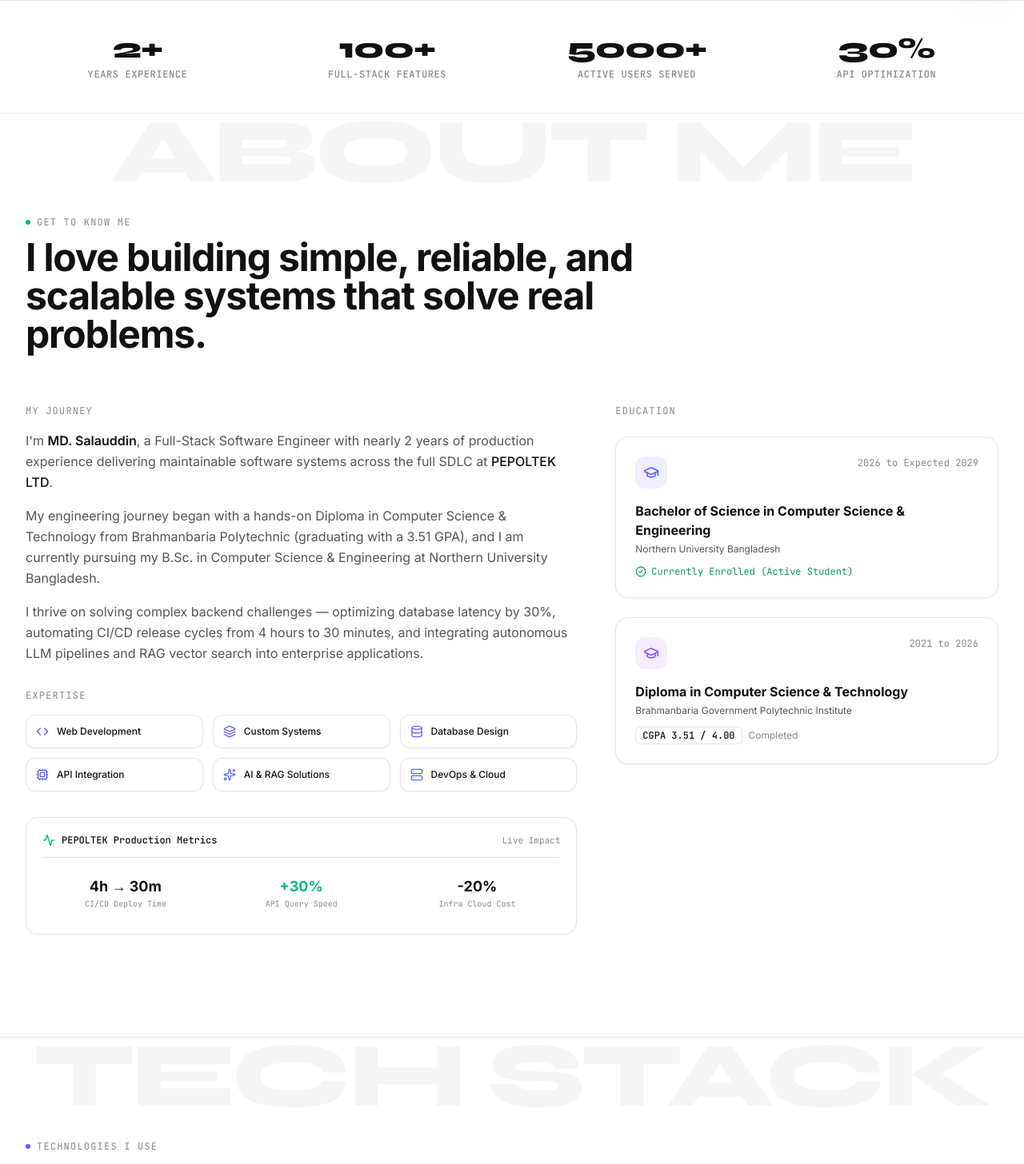
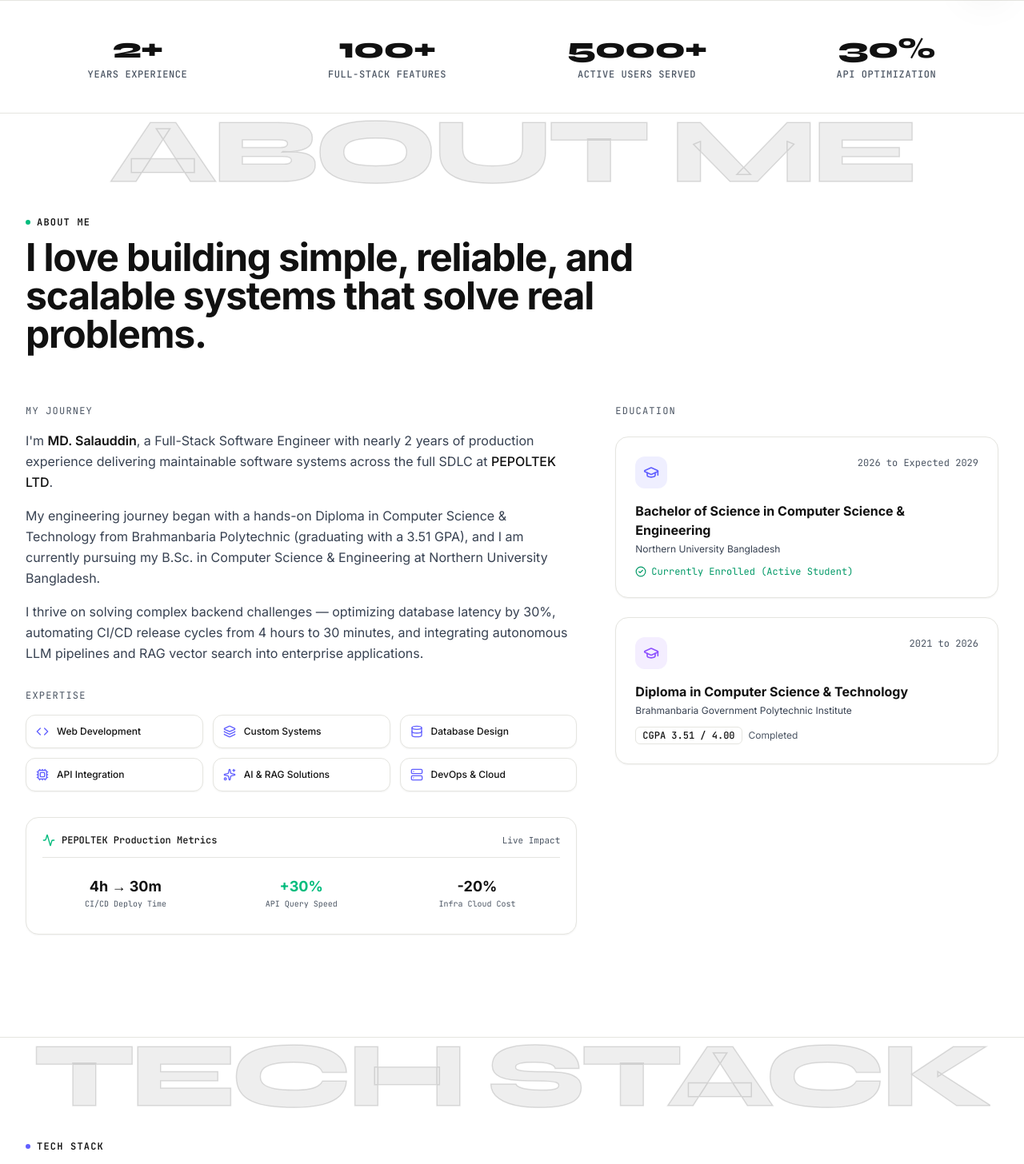
Before and after one commit to salauddin85/salauddin_portfolio_2026, a Next.js app: page / in a window 1280 px wide. Shown: the part 800-2256 px from the top of the page at 80% size. Built offline with nearby package versions, Linux system fonts and the light colour scheme.

Commit message:
updated work and techstack text

```diff
--- a/src/app/globals.css
+++ b/src/app/globals.css
@@ -13,8 +13,8 @@
   --accent-violet: #6366F1;
   --accent-cyan: #0284C7;
   --text-primary: #111111;
-  --text-secondary: #555555;
-  --text-muted: #888888;
+  --text-secondary: #374151;
+  --text-muted: #4B5563;
   --success-green: #10B981;
   --error-red: #EF4444;
   --hero-name-stroke: #111111;
@@ -23,11 +23,12 @@
   --btn-pill-bg: #111111;
   --btn-pill-text: #FFFFFF;
   --btn-pill-hover: #262626;
-  --watermark-color: rgba(0, 0, 0, 0.04);
+  --watermark-color: rgba(17, 17, 17, 0.07);
+  --watermark-stroke: 1.5px rgba(17, 17, 17, 0.13);
 }
 
 .dark {
-  /* Dark Theme Palette (SRS 5.2.1) */
+  /* Dark Theme Palette (SRS 5.2.1) - Preserved Unchanged */
   --bg-deep: #0A0A0F;
   --bg-surface: #12121A;
   --bg-elevated: #1A1A26;
@@ -50,6 +51,7 @@
   --btn-pill-text: #0A0A0F;
   --btn-pill-hover: #E2E8F0;
   --watermark-color: rgba(255, 255, 255, 0.035);
+  --watermark-stroke: 0px transparent;
 }
 
 @theme {
@@ -83,6 +85,7 @@ body {
   font-weight: 900;
   text-transform: uppercase;
   color: var(--watermark-color);
+  -webkit-text-stroke: var(--watermark-stroke, 0px transparent);
   letter-spacing: -0.04em;
   user-select: none;
   pointer-events: none;
--- a/src/components/About.jsx
+++ b/src/components/About.jsx
@@ -36,9 +36,9 @@ export default function About() {
       <div className="relative z-10 max-w-7xl mx-auto px-4 sm:px-6 lg:px-8">
         {/* Section Header */}
         <div className="flex flex-col items-start mb-12 sm:mb-16">
-          <div className="flex items-center gap-2 text-xs font-mono tracking-widest uppercase text-[var(--text-muted)] mb-3">
+          <div className="flex items-center gap-2 text-xs font-mono tracking-widest uppercase font-semibold text-[var(--text-primary)] mb-3">
             <span className="w-1.5 h-1.5 rounded-full bg-emerald-500"></span>
-            <span>GET TO KNOW ME</span>
+            <span>ABOUT ME</span>
           </div>
           <h2 className="text-2xl sm:text-3xl md:text-4xl lg:text-5xl font-bold tracking-tight text-[var(--text-primary)] max-w-3xl">
             I love building simple, reliable, and scalable systems that solve real problems.
--- a/src/components/Contact.jsx
+++ b/src/components/Contact.jsx
@@ -46,7 +46,7 @@ export default function Contact() {
 
       <div className="relative z-10 max-w-7xl mx-auto px-4 sm:px-6 lg:px-8">
         <div className="flex flex-col items-start mb-12 sm:mb-16">
-          <div className="flex items-center gap-2 text-xs font-mono tracking-widest uppercase text-[var(--text-muted)] mb-3">
+          <div className="flex items-center gap-2 text-xs font-mono tracking-widest uppercase font-semibold text-[var(--text-primary)] mb-3">
             <span className="w-1.5 h-1.5 rounded-full bg-emerald-500"></span>
             <span>GET IN TOUCH</span>
           </div>
--- a/src/components/Credentials.jsx
+++ b/src/components/Credentials.jsx
@@ -58,7 +58,7 @@ export default function Credentials() {
 
       <div className="relative z-10 max-w-7xl mx-auto px-4 sm:px-6 lg:px-8">
         <div className="flex flex-col items-start mb-12 sm:mb-16">
-          <div className="flex items-center gap-2 text-xs font-mono tracking-widest uppercase text-[var(--text-muted)] mb-3">
+          <div className="flex items-center gap-2 text-xs font-mono tracking-widest uppercase font-semibold text-[var(--text-primary)] mb-3">
             <span className="w-1.5 h-1.5 rounded-full bg-indigo-500"></span>
             <span>RECOGNITION & CERTIFICATIONS</span>
           </div>
--- a/src/components/FeedbackProcess.jsx
+++ b/src/components/FeedbackProcess.jsx
@@ -32,9 +32,9 @@ export default function FeedbackProcess() {
       <div className="relative z-10 max-w-7xl mx-auto px-4 sm:px-6 lg:px-8">
         {/* Testimonials Header */}
         <div className="flex flex-col items-start mb-12 sm:mb-16">
-          <div className="flex items-center gap-2 text-xs font-mono tracking-widest uppercase text-[var(--text-muted)] mb-3">
+          <div className="flex items-center gap-2 text-xs font-mono tracking-widest uppercase font-semibold text-[var(--text-primary)] mb-3">
             <span className="w-1.5 h-1.5 rounded-full bg-indigo-500"></span>
-            <span>KIND WORDS</span>
+            <span>RECOMMENDATIONS & FEEDBACK</span>
           </div>
           <h2 className="text-2xl sm:text-3xl md:text-4xl lg:text-5xl font-bold tracking-tight text-[var(--text-primary)] max-w-2xl">
             What collaborators and managers say about working with me.
--- a/src/components/Services.jsx
+++ b/src/components/Services.jsx
@@ -92,9 +92,9 @@ export default function Services() {
       <div className="relative z-10 max-w-7xl mx-auto px-4 sm:px-6 lg:px-8">
         {/* Section Header */}
         <div className="flex flex-col items-start mb-12 sm:mb-16">
-          <div className="flex items-center gap-2 text-xs font-mono tracking-widest uppercase text-[var(--text-muted)] mb-3">
+          <div className="flex items-center gap-2 text-xs font-mono tracking-widest uppercase font-semibold text-[var(--text-primary)] mb-3">
             <span className="w-1.5 h-1.5 rounded-full bg-indigo-500"></span>
-            <span>WHAT I OFFER</span>
+            <span>SERVICES & SOLUTIONS</span>
           </div>
           <h2 className="text-2xl sm:text-3xl md:text-4xl lg:text-5xl font-bold tracking-tight text-[var(--text-primary)] max-w-3xl">
             Everything you need to launch: architecture, APIs, frontend, and cloud deployment.
--- a/src/components/TechStack.jsx
+++ b/src/components/TechStack.jsx
@@ -88,9 +88,9 @@ export default function TechStack() {
       <div className="relative z-10 max-w-7xl mx-auto px-4 sm:px-6 lg:px-8">
         {/* Section Header */}
         <div className="flex flex-col items-start mb-8 sm:mb-12">
-          <div className="flex items-center gap-2 text-xs font-mono tracking-widest uppercase text-[var(--text-muted)] mb-3">
+          <div className="flex items-center gap-2 text-xs font-mono tracking-widest uppercase font-semibold text-[var(--text-primary)] mb-3">
             <span className="w-1.5 h-1.5 rounded-full bg-indigo-500"></span>
-            <span>TECHNOLOGIES I USE</span>
+            <span>TECH STACK</span>
           </div>
           <h2 className="text-2xl sm:text-3xl md:text-4xl lg:text-5xl font-bold tracking-tight text-[var(--text-primary)] max-w-3xl">
             The tools I use to build complete websites, apps, and scalable backends.
--- a/src/components/Work.jsx
+++ b/src/components/Work.jsx
@@ -149,7 +149,7 @@ export default function Work() {
         {/* Section Header */}
         <div className="flex flex-col md:flex-row md:items-end justify-between gap-6 mb-12 sm:mb-16">
           <div className="flex flex-col items-start">
-            <div className="flex items-center gap-2 text-xs font-mono tracking-widest uppercase text-[var(--text-muted)] mb-3">
+            <div className="flex items-center gap-2 text-xs font-mono tracking-widest uppercase font-semibold text-[var(--text-primary)] mb-3">
               <span className="w-1.5 h-1.5 rounded-full bg-emerald-500"></span>
               <span>FEATURED WORK</span>
             </div>
```
